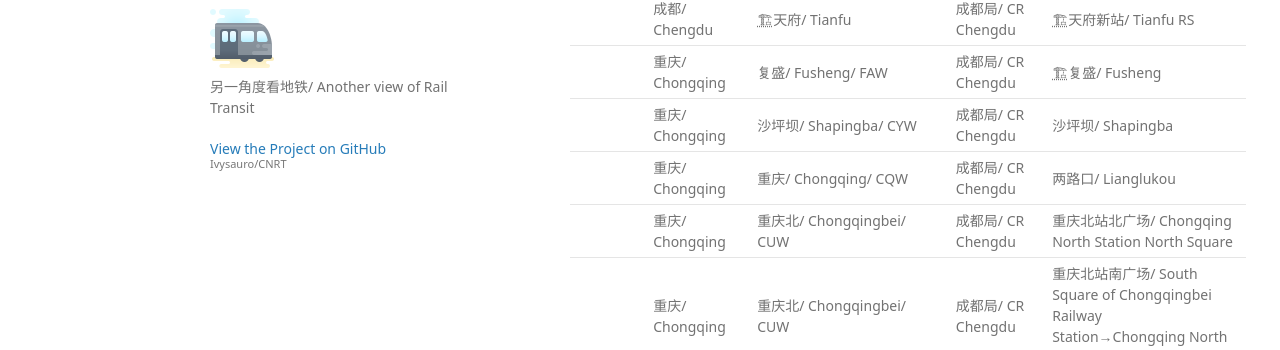
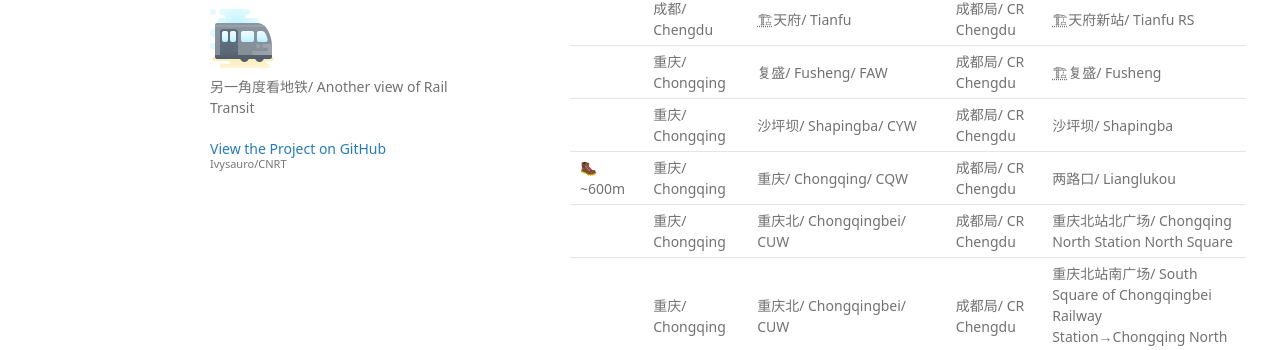
Before and after one commit to Ivysauro/CNRT, a Jekyll site: the page built from data/Rail-Rail.md, in a window 1280 px wide and 900 px high, scrolled down 2929 px. Shown: the part 102-452 px from the top of the window. Built offline with Jekyll 4.4.1, drawn with Linux system fonts in a browser that asks for light colours; some web fonts are replaced; our own code applies the rules of GitHub Pages for plain Markdown files; a script that is not in the unit is left out.

Commit message:
🍊更新重庆数据

```diff
--- a/data/Rail-Rail.md
+++ b/data/Rail-Rail.md
@@ -61,7 +61,7 @@
 |  | 成都/ Chengdu | 🏗天府/ Tianfu | 成都局/ CR Chengdu | 🏗天府新站/ Tianfu RS |
 |  | 重庆/ Chongqing | 复盛/ Fusheng/ FAW | 成都局/ CR Chengdu | 🏗复盛/ Fusheng |
 |  | 重庆/ Chongqing | 沙坪坝/ Shapingba/ CYW | 成都局/ CR Chengdu | 沙坪坝/ Shapingba |
-|  | 重庆/ Chongqing | 重庆/ Chongqing/ CQW | 成都局/ CR Chengdu | 两路口/ Lianglukou |
+| 🥾~600m | 重庆/ Chongqing | 重庆/ Chongqing/ CQW | 成都局/ CR Chengdu | 两路口/ Lianglukou |
 |  | 重庆/ Chongqing | 重庆北/ Chongqingbei/ CUW | 成都局/ CR Chengdu | 重庆北站北广场/ Chongqing North Station North Square |
 |  | 重庆/ Chongqing | 重庆北/ Chongqingbei/ CUW | 成都局/ CR Chengdu | 重庆北站南广场/ South Square of Chongqingbei Railway Station→Chongqing North Station South Square |
 |  | 重庆/ Chongqing | 重庆西/ Chongqingxi/ CXW | 成都局/ CR Chengdu | 🏗重庆西站/ Chongqingxi RS |
```
